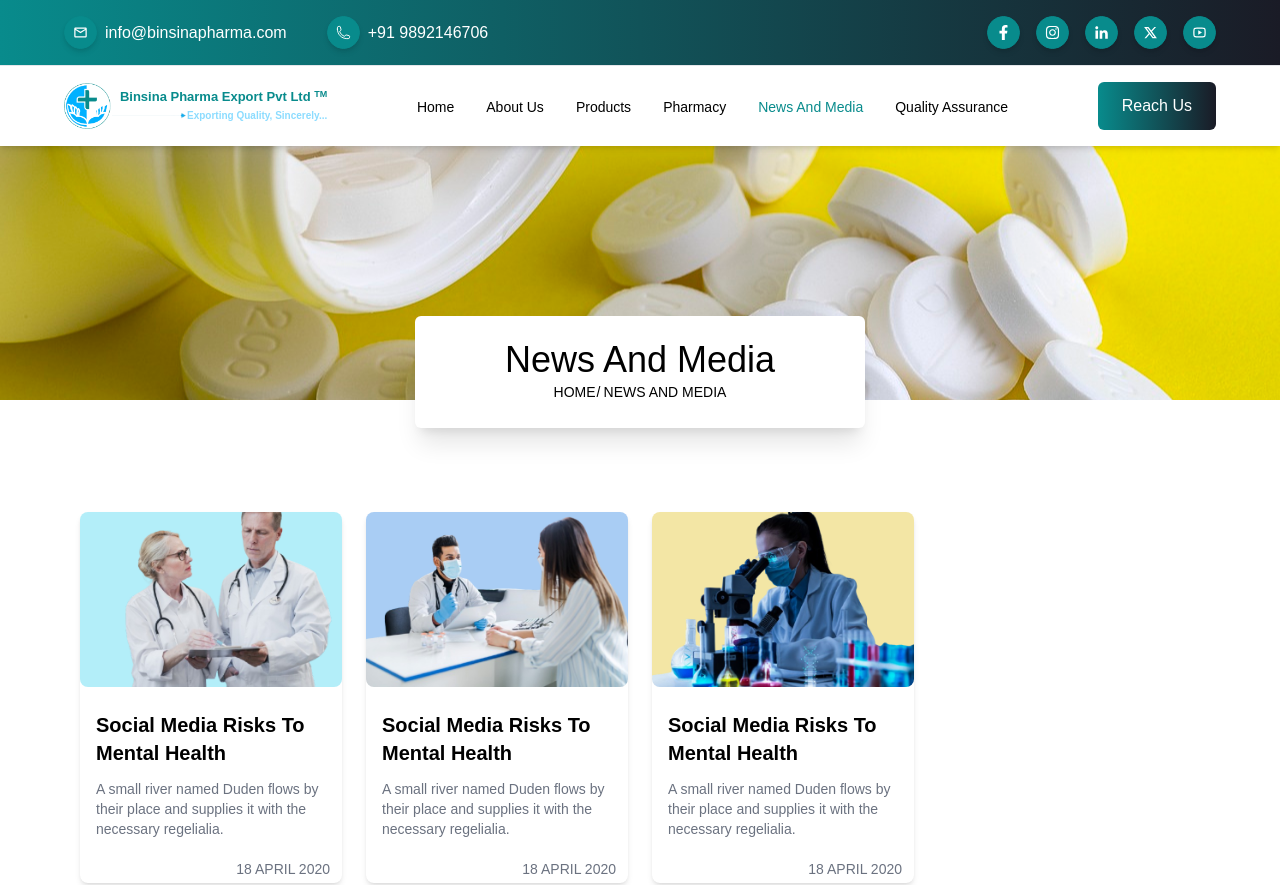
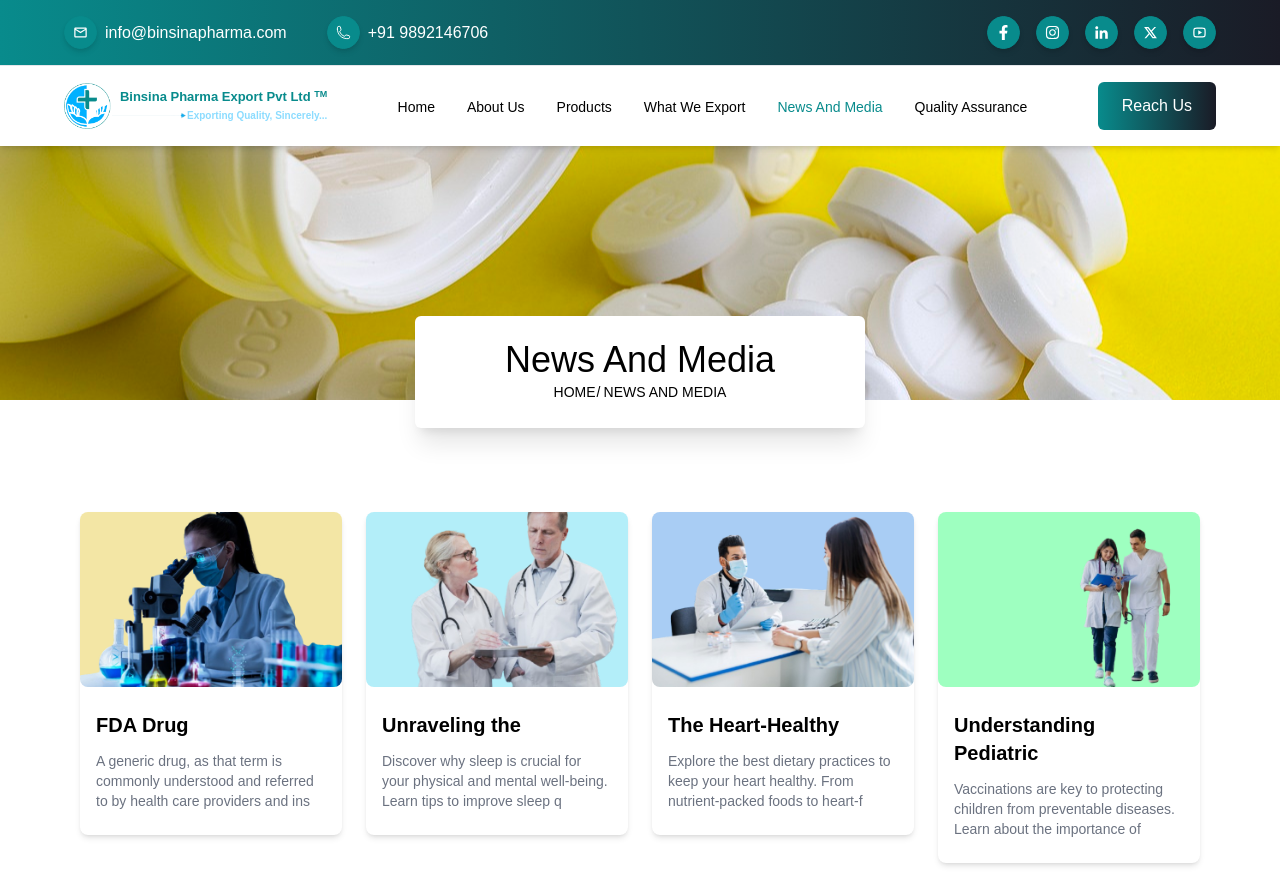
Before and after one commit to mkronix/binsina-pharma-web, a React (Vite) app: page /news-and-media in a window 1280 px wide. Shown: the top 885 px of the page. Built offline with nearby package versions, Linux system fonts and the light colour scheme.

Commit message:
ui updated and changes

```diff
--- a/src/components/Navbar.jsx
+++ b/src/components/Navbar.jsx
@@ -24,7 +24,7 @@ const Navbar = ({ menu, setMenu, showForm, openForm, closeForm }) => {
     { path: "/", label: "Home" },
     { path: "/aboutus", label: "About Us" },
     { path: "/products", label: "Products" },
-    { path: "/product-details", label: "Pharmacy" },
+    { path: "/product-details", label: "What We Export" },
     { path: "/news-and-media", label: "News And Media" },
     { path: "/quality-assurance", label: "Quality Assurance" },
   ];
--- a/src/data/home.json
+++ b/src/data/home.json
@@ -181,7 +181,7 @@
                 ]
             },
             "ourValuesCollection": {
-                "image": "/assets/img/values.jpg",
+                "image": "/assets/img/export.jpg",
                 "title": "Our Values",
                 "heading": "Why Choose Us",
                 "paragraph": "Binsina is a trusted name in the pharmaceutical export industry. Our team of seasoned professionals is committed to providing exceptional services in pharmaceutical exports, regulatory compliance, logistics solutions, and global supply chain management. With years of experience, we ensure timely delivery, quality assurance, and customer satisfaction, setting us apart as a reliable partner for your pharmaceutical needs.",
--- a/src/data/newsAndMedia.json
+++ b/src/data/newsAndMedia.json
@@ -5,6 +5,14 @@
         "bannerHeading": "News And Media",
         "bannerImage":"/assets/img/news-banner.jpg",
         "content" : [
+          {
+            "id":10,
+            "link": "https://www.fda.gov/",
+            "img": "assets/img/blog/blog4.png",
+            "headlines": "FDA Drug Application",
+            "description":
+            "A generic drug, as that term is commonly understood and referred to by health care providers and insurers, is a copy of a brand-name drug that is developed and made by a company other than the company that makes the brand-name drug."
+        },
         {
             "id":1,
             "img": "assets/img/blog/blog1.png",
@@ -53,13 +61,6 @@
             "headlines": "The Importance of Regular Exercise",
             "description":
             "Regular physical activity benefits your body and mind. Find out how to incorporate exercise into your daily routine and reap long-term rewards."
-        },
-        {
-            "id":8,
-            "img": "assets/img/blog/blog2.png",
-            "headlines": "Skin Health 101",
-            "description":
-            "Your skin reflects your health. Learn skincare essentials, tips to combat common skin issues, and routines to keep your skin glowing and healthy."
         }
         ],
         "articles" : [
--- a/src/index.css
+++ b/src/index.css
@@ -10,7 +10,15 @@
 }
 
 ::-webkit-scrollbar {
-  display: none;
+  width: 5px;
+}
+
+::-webkit-scrollbar-track {
+  background: #f1f1f1;
+}
+
+::-webkit-scrollbar-thumb {
+  background: #088B8C;
 }
 
 .linearBg {
--- a/src/pages/home/index.jsx
+++ b/src/pages/home/index.jsx
@@ -90,7 +90,7 @@ const index = () => {
             <img
               src={home.ourValuesCollection.image}
               alt='Values Section'
-              className='object-cover rounded-md shadow-lg'
+              className='object-fill rounded-md h-[28rem] shadow-lg'
             />
           </div>
 
--- a/src/pages/newsAndMedia/index.jsx
+++ b/src/pages/newsAndMedia/index.jsx
@@ -17,21 +17,22 @@ const index = () => {
       <section className='md:px-16 px-6 md:py-28 py-16'>
         <div className='container mx-auto px-4'>
           <div className='grid grid-cols-1 sm:grid-cols-2 md:grid-cols-4 gap-6'>
-            {newsAndMedia.articles.map((article, index) => (
-              <>
-                <Link to={`/blog/${article.id}`}>
+            {newsAndMedia.content.map((article, index) => {
+              const link = article.link ? article.link : `/blog/${article.id}`;
+              return (
+                <Link target="_blank" to={link}>
                   <div
                     key={index}
                     className='bg-white shadow-md rounded-lg relative'
                   >
                     <img
-                      src={article.image}
-                      alt={article.title}
+                      src={article.img}
+                      alt={article.headlines}
                       className='w-full object-cover rounded-lg'
                     />
                     <div className='p-4 pt-6'>
-                      <CardTitle title={article.title} />
-                      <CardParagraph description={article.description} />
+                      <CardTitle title={article.headlines.split(" ").slice(0, 2).join(" ")} />
+                      <CardParagraph description={article.description.substring(0, 100)} />
                     </div>
                     <div className='flex justify-end items-center'>
                       <div className='px-3 py-1 rounded-md flex items-center justify-center gap-1'>
@@ -42,8 +43,8 @@ const index = () => {
                     </div>
                   </div>
                 </Link>
-              </>
-            ))}
+              )
+            })}
           </div>
         </div>
       </section>
```
Also changed, not shown: public/assets/img/export.jpg (added).
